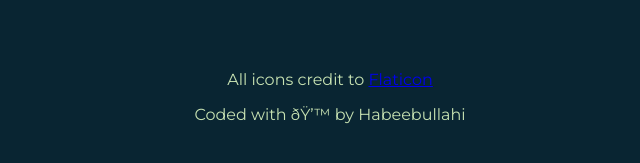
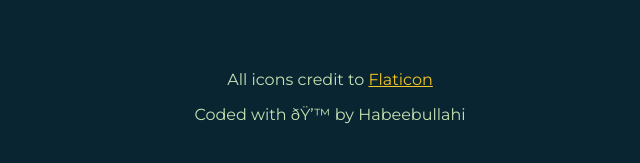
Before and after one commit to Habeebullahi01/Stopwatch, a plain HTML site: page index.html in a window 1280 px wide. Shown: the part 549-712 px from the top of the page, 310-950 px from the left. Drawn offline with Linux system fonts and the light colour scheme.

Commit message:
Update style.css

```diff
--- a/style.css
+++ b/style.css
@@ -18,8 +18,8 @@ button {
   padding: 0;
   margin: 0;
 }
-button:active {
-  color:blue ;
+a {
+  color: #f3c623;
 }
 .watch {
   display: grid;
```
